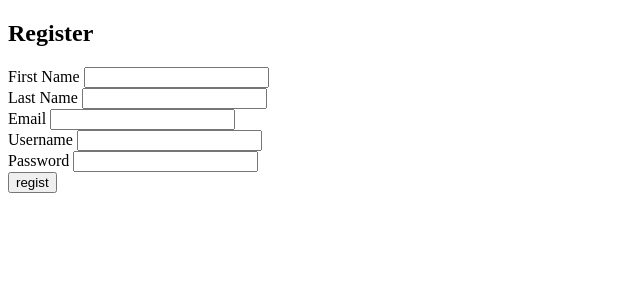
After one commit to sheylaulya/registLogin-AJAX-Tailwind, a PHP site: page /regist.php in a window 1280 px wide. The commit adds this page. Shown: the top 300 px of the page, without its empty margins (0-640 px from the left). Run offline with PHP 8.4, Linux system fonts and the light colour scheme; some libraries are stand-ins or nearby versions.

Commit message:
regist-complete

```diff
--- a/login.php
+++ b/login.php
@@ -26,6 +26,7 @@
         <input type="text" id="username" placeholder="Username..."> <br>
         <input type="password" id="password" placeholder="Password..."> <br>
         <input type="button" value="Log In" id="login">
+
     </form>
 
     <p id="response"></p>
--- /dev/null
+++ b/package.json
@@ -0,0 +1,5 @@
+{
+  "dependencies": {
+    "sweetalert": "^2.1.2"
+  }
+}
--- /dev/null
+++ b/regist.php
@@ -0,0 +1,98 @@
+<?php
+    if(isset($_POST['regist'])){
+        $connec = new mysqli('localhost','root','','registlogin');
+
+        $firstName = $connec->real_escape_string ($_POST ['firstNamePHP']);
+        $lastName = $connec->real_escape_string ($_POST ['lastNamePHP']);
+        $email = $connec->real_escape_string ($_POST ['emailPHP']);
+        $username = $connec->real_escape_string ($_POST ['usernamePHP']);
+        $password = $connec->real_escape_string ($_POST ['passwordPHP']);
+
+        $data = $connec->query(query: "INSERT INTO `user` VALUES ('NULL','$firstName','$lastName','$email','$username','$password')");
+        if  ($data) {
+            exit('Login success...');
+        }else
+            exit('failed, try again...');
+    }
+?>
+
+<!DOCTYPE html>
+<html lang="en" dir="ltr">
+<head>
+    <meta charset="utf-8">
+    <title>Register</title>
+</head>
+
+<body>
+    <h2>Register</h2>
+    <form autocomplete="off" action="" method="post">
+        <div class="firstName">
+            <label for="">First Name</label>
+            <input type="text" id="firstName" value=""> <br>
+        </div>
+        <div class="lastName">
+            <label for="">Last Name</label>
+            <input type="text" id="lastName" value=""> <br>
+        </div>
+        <div class="email">
+            <label for="">Email</label>
+            <input type="text" id="email" value=""> <br>
+        </div>
+        <div class="username">
+            <label for="">Username</label>
+            <input type="text" id="username" value=""> <br>
+        </div>
+        <div class="password">
+            <label for="">Password</label>
+            <input type="password" id="password" value=""> <br>
+
+        </div>
+
+        <input type="button" value="regist" id="regist">
+    </form>
+
+    <p id="response"></p>
+
+
+    <script src="https://code.jquery.com/jquery-3.2.1.min.js" integrity="sha256-hwg4gsxgFZhOsEEamdOYGBf13FyQuiTwlAQgxVSNgt4=" crossorigin="anonymous"></script>
+    <script type="text/javascript">
+        $(document).ready(function (){
+            $("#regist").on('click', function(){
+                var firstName = $("#firstName").val();
+                var lastName = $("#lastName").val();
+                var email = $("#email").val();
+                var username = $("#username").val();
+                var password = $("#password").val();
+
+
+                if ( firstName == "" || lastName == "" || email == "" || username == "" || password == "")
+                alert('Please check your inputs');
+                else{
+
+                $.ajax(
+                    {
+                        url: 'regist.php',
+                        method: 'POST',
+                        data: {
+                            regist: 1,
+                            firstNamePHP: firstName,
+                            lastNamePHP: lastName,
+                            emailPHP: email,
+                            usernamePHP: username,
+                            passwordPHP: password
+                        },
+                        success : function (response) {
+                            $("#response").html(response);
+                        },
+                        dataType : 'text '
+                    }
+                )
+                }
+
+
+            })
+        })
+    </script>
+</body>
+
+</html>
```
Also changed, not shown: package-lock.json (added).
